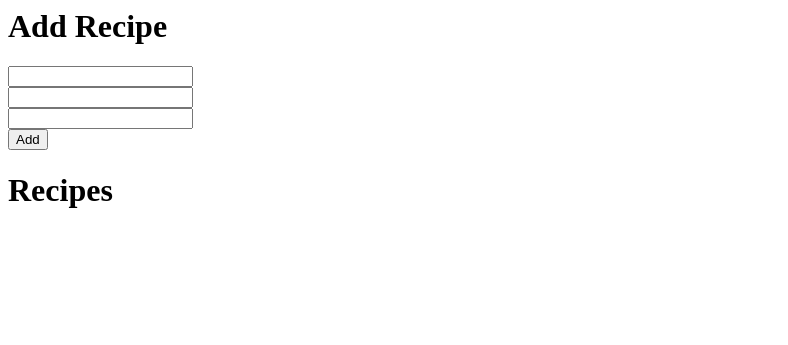
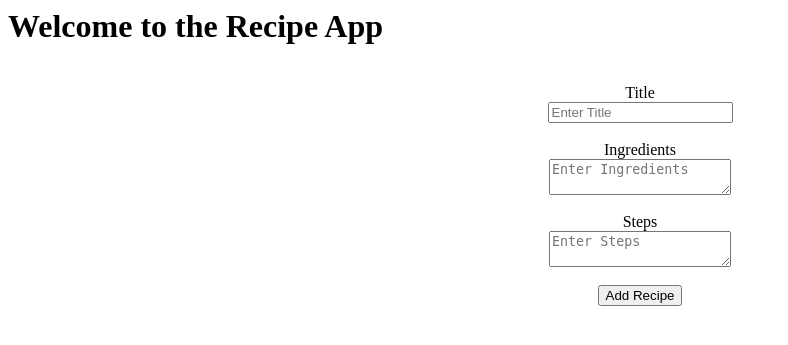
Before and after one commit to jha-manvi/recipeapp, a Flask app: page / in a window 1280 px wide. Shown: the top 345 px of the page, without its empty margins (0-788 px from the left). Run offline with Flask 2, Linux system fonts and the light colour scheme; data comes from the database, SQL or seed files in the repository.

Commit message:
AddingHeadersPlaceholdersAndAlignment

```diff
--- a/Templates/home.html
+++ b/Templates/home.html
@@ -1,16 +1,28 @@
 <html>
   <body>
-  <h1>Add Recipe</h1>
+  <h1>Welcome to the Recipe App</h1>
     <form method="POST" action="/">
-      <input type="text" name="title"><br>
-      <input type="area" name="ingredients"><br>
-      <input type="area" name="steps"><br>
-      <input type="submit" value="Add">
+      <div class="form-group" align="center">
+          <label for="title"><br>Title<br></label>
+          <input type="text" name="title" placeholder="Enter Title">
+      </div>
+      <div class="form-group" align="center">
+          <label for="ingredients"><br>Ingredients<br></label>
+          <textarea name="ingredients" placeholder="Enter Ingredients"></textarea>
+      </div>
+      <div class="form-group" align="center">
+          <label for="ingredients"><br>Steps<br></label>
+          <textarea name="steps" placeholder="Enter Steps"></textarea>
+      </div>
+      <br>
+      <div class="form-group" align="center">
+          <input type="submit" value="Add Recipe">
+      </div>
     </form>
 
-    <h1>Recipes</h1>
-    {% for recipe in recipes %}
+ <!--   <h1>Recipes</h1> -->
+ <!--     {% for recipe in recipes %}
         <h2>{{ recipe.title }}</h2>
     {% endfor %}
   </body>
-</html>
+</html> -->
```
